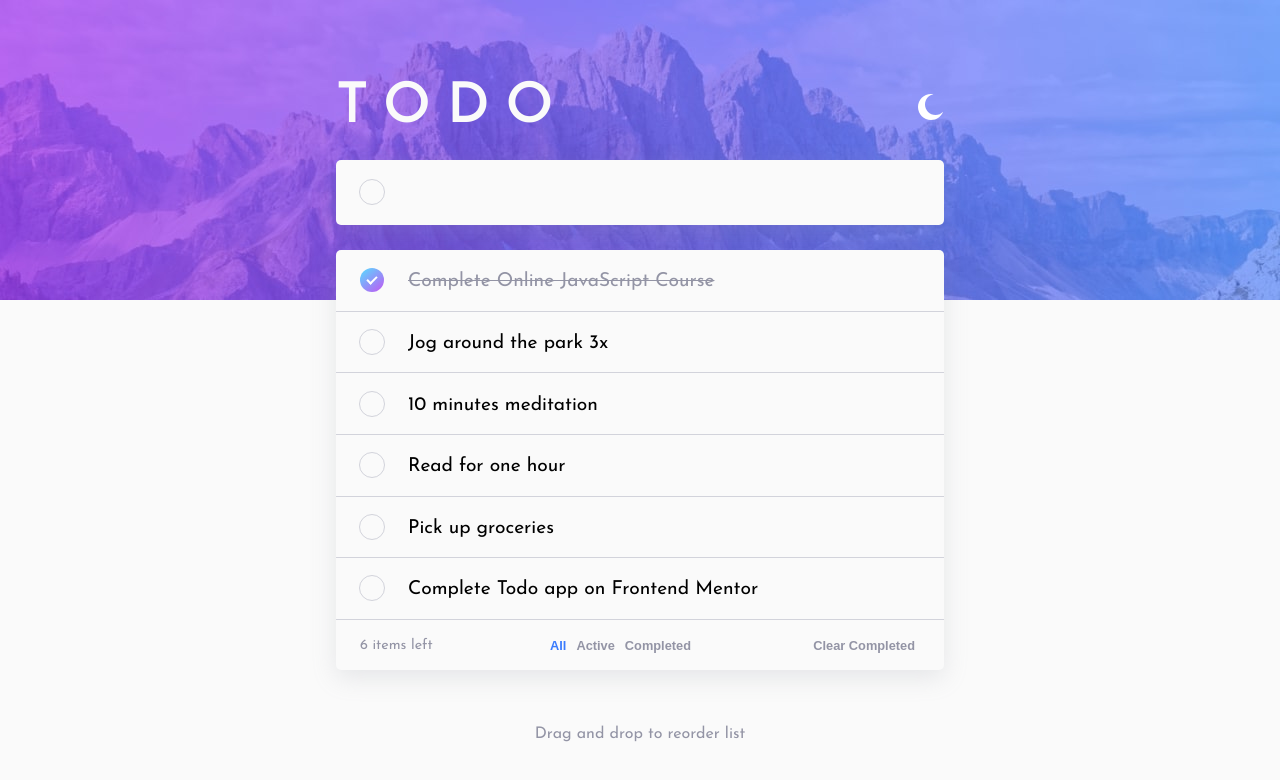
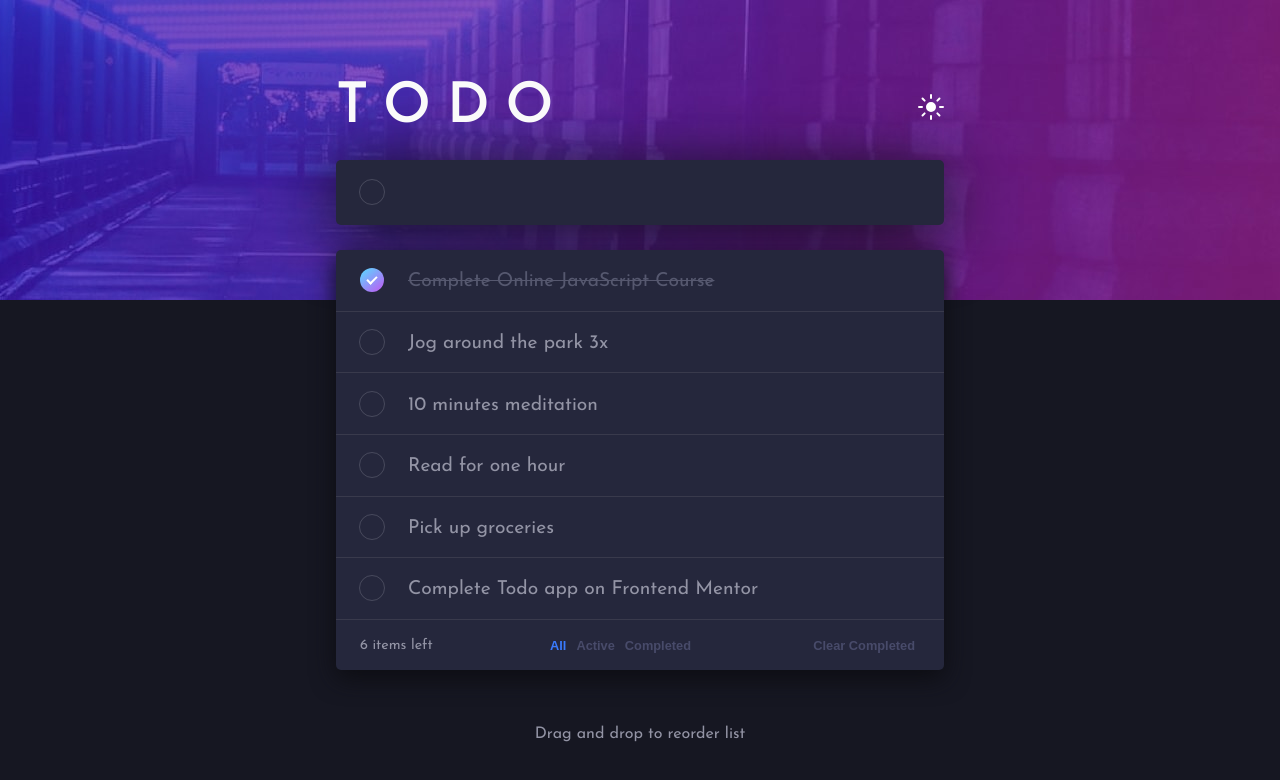
Before and after one commit to Eloquence98/fm-ch-todo-app, a React (Create React App) app: page / in a window 1280 px wide. Shown: the top 780 px of the page. Built offline with nearby package versions, Linux system fonts and the light colour scheme.

Commit message:
change theme

```diff
--- a/src/components/Header.js
+++ b/src/components/Header.js
@@ -3,7 +3,7 @@ import { ReactComponent as Moon } from '../svgs/icon-moon.svg'
 import { ReactComponent as Sun } from '../svgs/icon-sun.svg'
 
 function Header() {
-  const [theme, setTheme] = useState(false)
+  const [theme, setTheme] = useState(true)
 
   useEffect(() => {
     if (theme) document.body.className = 'dark'
```
Also changed, not shown: src/components/Item.js (+9 -9 lines).
